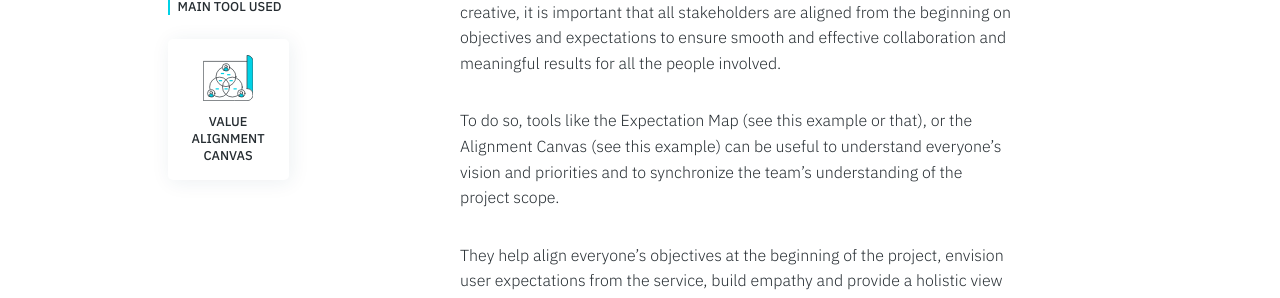
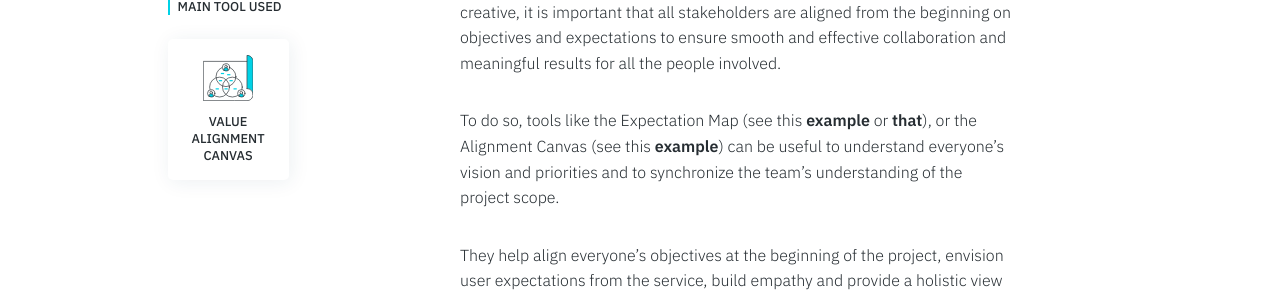
Before and after one commit to service-design-tools/sdt-website, a Jekyll site: the page built from _tutorials/how-to-collaborate-with-stakeholders-in-healthcare-design-projects.md, in a window 1280 px wide. Shown: the part 1016-1314 px from the top of the page. Built offline with Jekyll 4.4.1, drawn with Linux system fonts in a browser that asks for light colours.

Commit message:
Update tutorial “how-to-collaborate-with-stakeholders-in-healthcare-design-projects”

```diff
--- a/_tutorials/how-to-collaborate-with-stakeholders-in-healthcare-design-projects.md
+++ b/_tutorials/how-to-collaborate-with-stakeholders-in-healthcare-design-projects.md
@@ -11,7 +11,7 @@ steps:
       collaboration and meaningful results for all the people involved.
 
 
-      To do so, tools like the Expectation Map (see this [example](<http://healthcaredesignthinking.com/toolkit/chewables/chewable/expectation-maps>) or [that](https://toi.expert/en/tool/expectation-mapping/#:~:text=Expectation%20Mapping%20visualizes%20the%20expectations,make%2C%20think%2Ffeel)), or the Alignment Canvas (see this [example](<https://www.studiorupt.com/aligning-organizational-goals-with-the-alignment-canvas/>)) can be useful to understand everyone’s vision and priorities and to synchronize the team’s understanding of the project scope.
+      To do so, tools like the Expectation Map (see this **[example](<http://healthcaredesignthinking.com/toolkit/chewables/chewable/expectation-maps>)** or **[that](https://toi.expert/en/tool/expectation-mapping/#:~:text=Expectation%20Mapping%20visualizes%20the%20expectations,make%2C%20think%2Ffeel)**), or the Alignment Canvas (see this **[example](<https://www.studiorupt.com/aligning-organizational-goals-with-the-alignment-canvas/>)**) can be useful to understand everyone’s vision and priorities and to synchronize the team’s understanding of the project scope.
 
 
       They help align everyone’s objectives at the beginning of the project, envision user expectations from the service, build empathy and provide a holistic view on different perspectives.
@@ -94,7 +94,7 @@ steps:
       Once solutions are identified, the selection of the most promising or suitable ones is a task not to be underestimated, especially in complex contexts such as those related to healthcare.
 
 
-      To do so, we suggest the Service Design Scorecard as an easily approachable tool to facilitate this phase of the process, especially when involving non-designers (see this [example](https://info.themoment.is/sd-scorecard)). It allows assessing solutions according to 4 main components: desirability, feasibility, viability, and strategic value, examining the degree to which the solution is aligned to the stakeholders’ goals, by simply answering to some critical questions.
+      To do so, we suggest the Service Design Scorecard as an easily approachable tool to facilitate this phase of the process, especially when involving non-designers (see this **[example](https://info.themoment.is/sd-scorecard)**). It allows assessing solutions according to 4 main components: desirability, feasibility, viability, and strategic value, examining the degree to which the solution is aligned to the stakeholders’ goals, by simply answering to some critical questions.
 
 
       The canvas you can find in this toolkit can be used to run your evaluations with healthcare stakeholders or any other project you might face.
```
